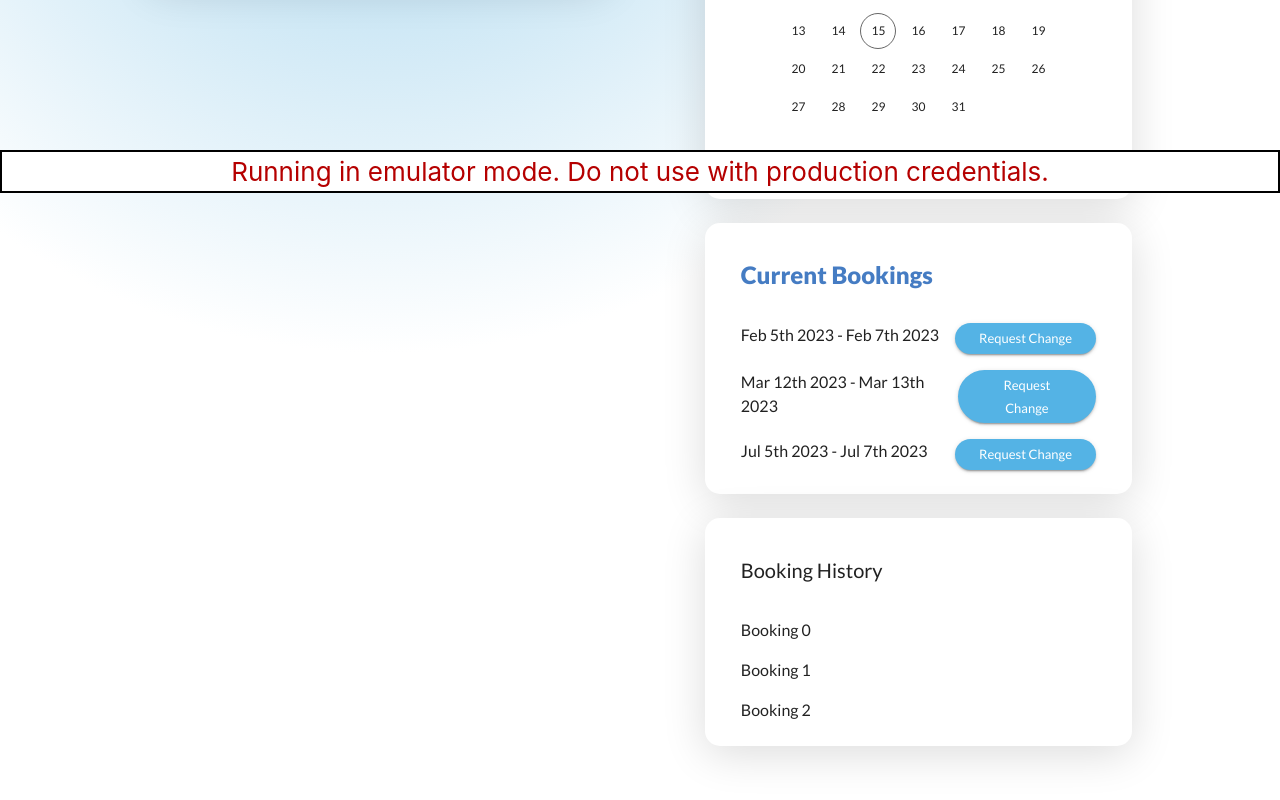
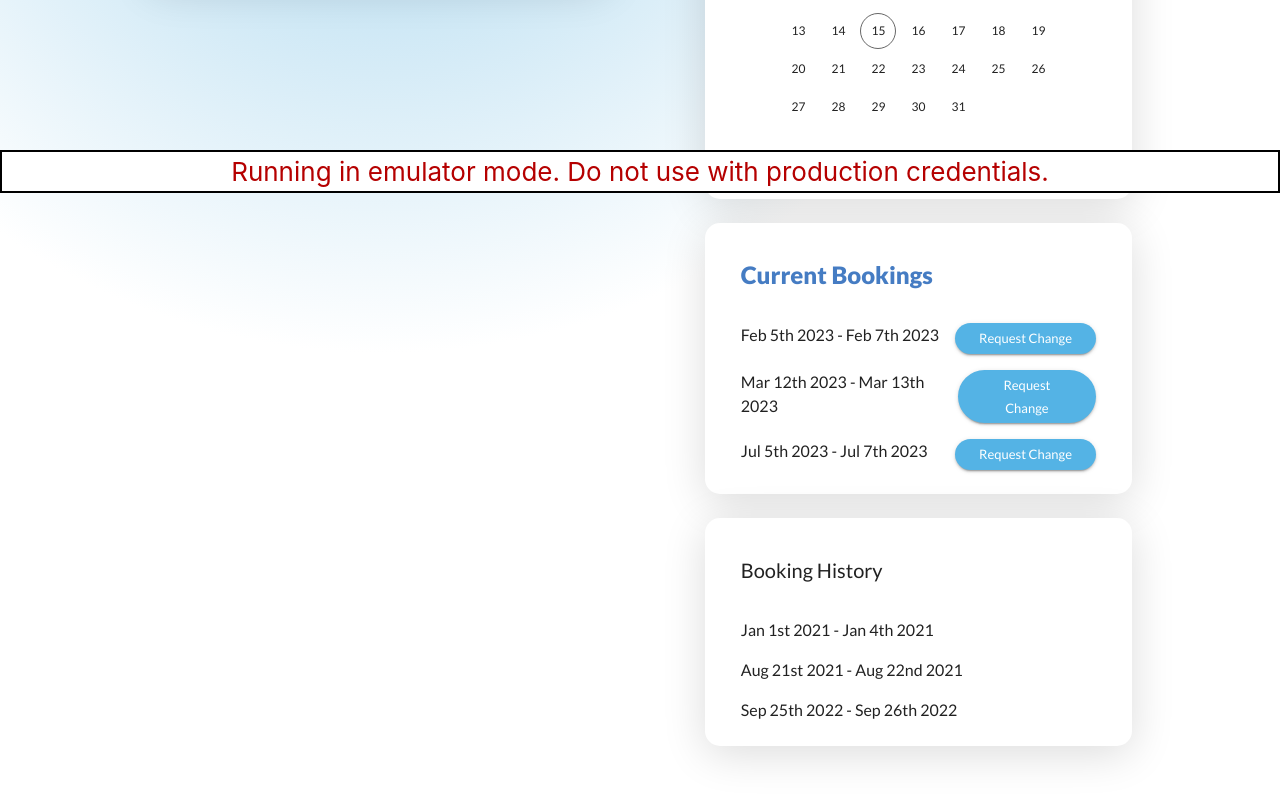
Before and after one commit to UoaWDCC/uasc-web, a React (Create React App) app in the folder frontend/: page /profile in a window 1280 px wide. Shown: the part 607-1407 px from the top of the page. Built offline with nearby package versions, Linux system fonts and the light colour scheme; no server answers; the database is empty.

Commit message:
Styled booking history component

```diff
--- a/frontend/src/components/ProfileBookingHistory.js
+++ b/frontend/src/components/ProfileBookingHistory.js
@@ -2,7 +2,26 @@ import React from "react"
 import { CardContent, Stack, Card, Typography } from "@mui/material"
 
 function ProfileBookingHistory() {
-  const mockBookingData = [0, 1, 2]
+  const mockBookingHistoryData = [
+    {
+      check_in: "Jan 1st 2021",
+      check_out: "Jan 4th 2021",
+      total_days: 4,
+      booking_id: 0,
+    },
+    {
+      check_in: "Aug 21st 2021",
+      check_out: "Aug 22nd 2021",
+      total_days: 2,
+      booking_id: 1,
+    },
+    {
+      check_in: "Sep 25th 2022",
+      check_out: "Sep 26th 2022",
+      total_days: 2,
+      booking_id: 2,
+    },
+  ]
   return (
     <div>
       <Card
@@ -18,15 +37,15 @@ function ProfileBookingHistory() {
               Booking History{" "}
             </Typography>
             <Stack spacing={2}>
-              {mockBookingData.map((booking) => (
+              {mockBookingHistoryData.map((booking) => (
                 <Stack
-                  key={booking}
+                  key={booking.booking_id}
                   direction="row"
                   justifyContent="space-between"
                 >
                   <Typography variant="body1" align="left">
                     {" "}
-                    Booking {booking}{" "}
+                    {booking.check_in} - {booking.check_out}{" "}
                   </Typography>
                 </Stack>
               ))}
```
